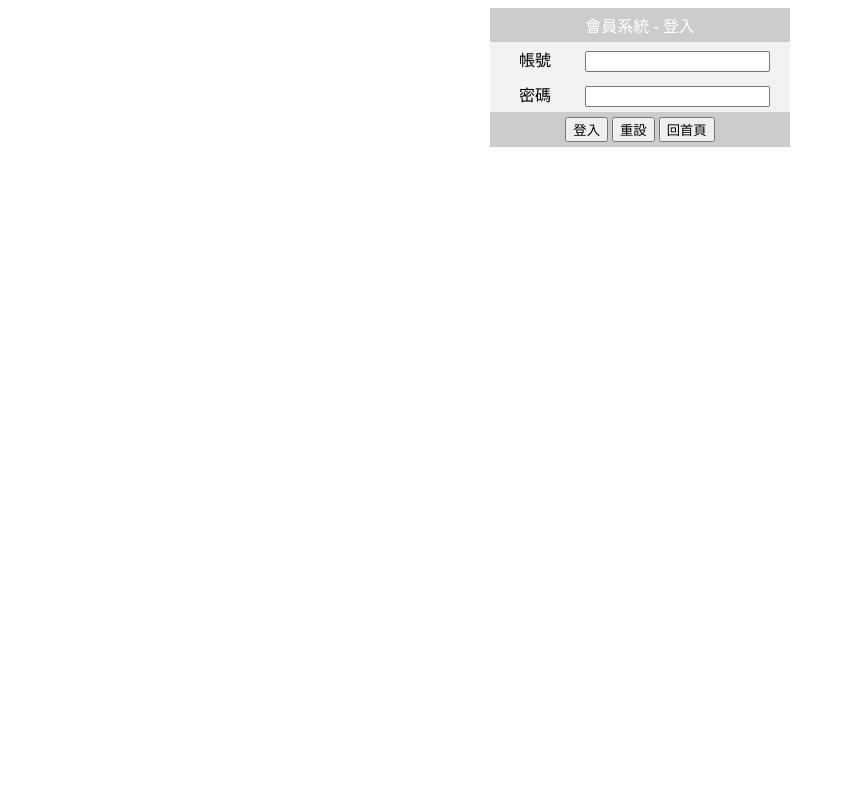
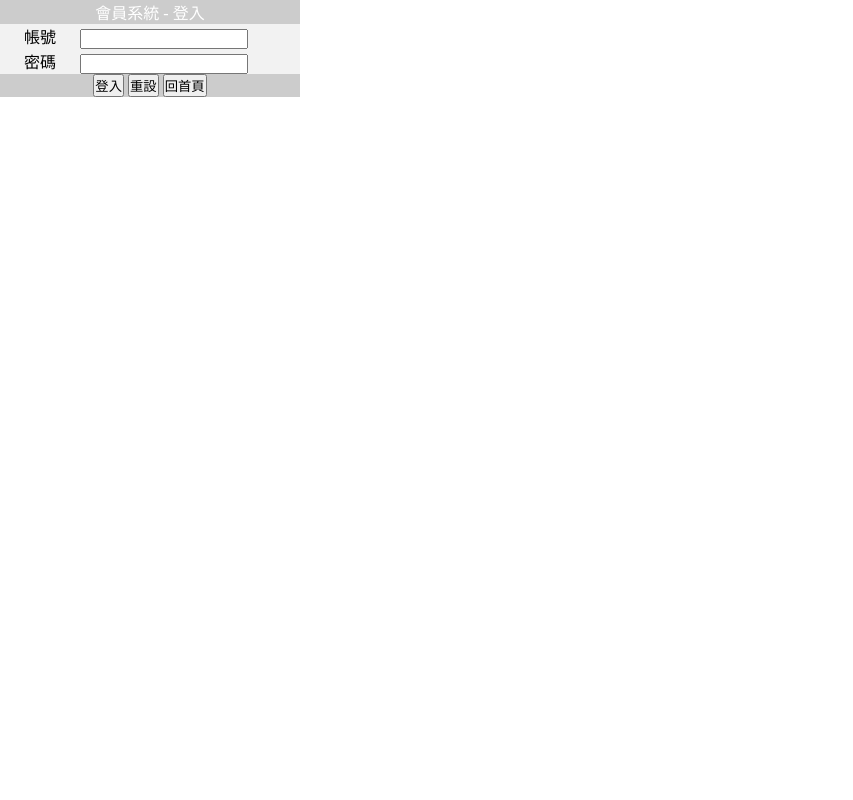
Before and after one commit to Toby-Yuan/week4HW, a PHP site: page /login.php in a window 1280 px wide. Shown: the whole page, without its empty margins (0-853 px from the left). Run offline with PHP 8.4, Linux system fonts and the light colour scheme.

Commit message:
新增login樣式檔並且連接歸零

```diff
--- /dev/null
+++ b/homework/CSS/styleLogin.css
@@ -0,0 +1,9 @@
+@charset "UTF-8";
+* {
+  margin: 0;
+  padding: 0;
+  font-family: 微軟正黑體;
+  -webkit-box-sizing: border-box;
+          box-sizing: border-box;
+}
+/*# sourceMappingURL=styleLogin.css.map */
--- /dev/null
+++ b/homework/CSS/styleLogin.scss
@@ -0,0 +1,6 @@
+*{
+    margin: 0;
+    padding: 0;
+    font-family: 微軟正黑體;
+    box-sizing: border-box;
+}
--- a/homework/login.php
+++ b/homework/login.php
@@ -41,7 +41,8 @@ if(isset($_POST["btnLogin"])){
 <html>
 <head>
 	<meta http-equiv="Content-Type" content="text/html; charset=UTF-8" />
-	<title>Lab - Login</title>
+  <title>Lab - Login</title>
+  <link rel="stylesheet" href="./CSS/styleLogin.css">
 </head>
 <body>
 <form id="form1" name="form1" method="post" action="login.php">
```
Also changed, not shown: 1 other file.
